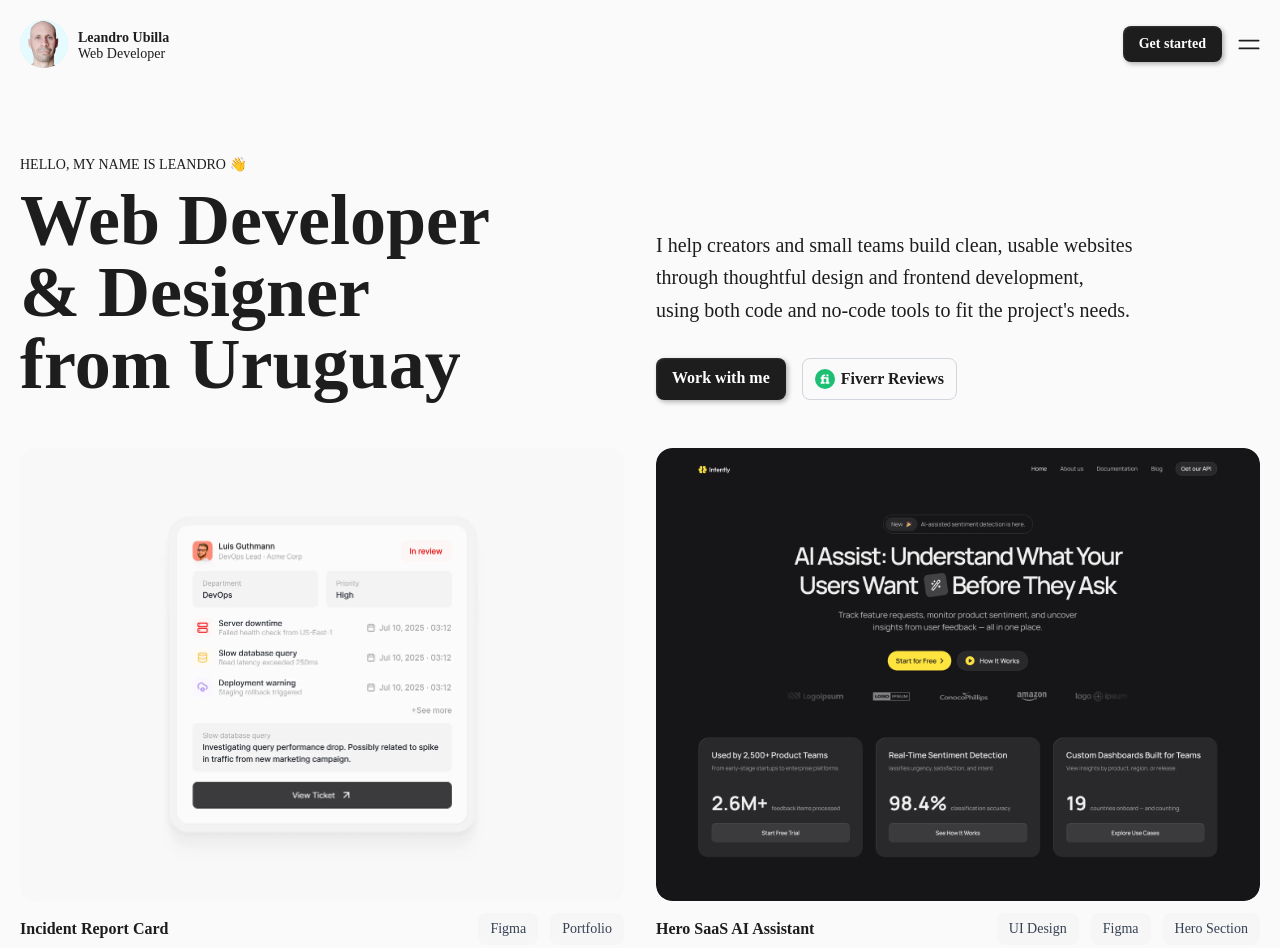
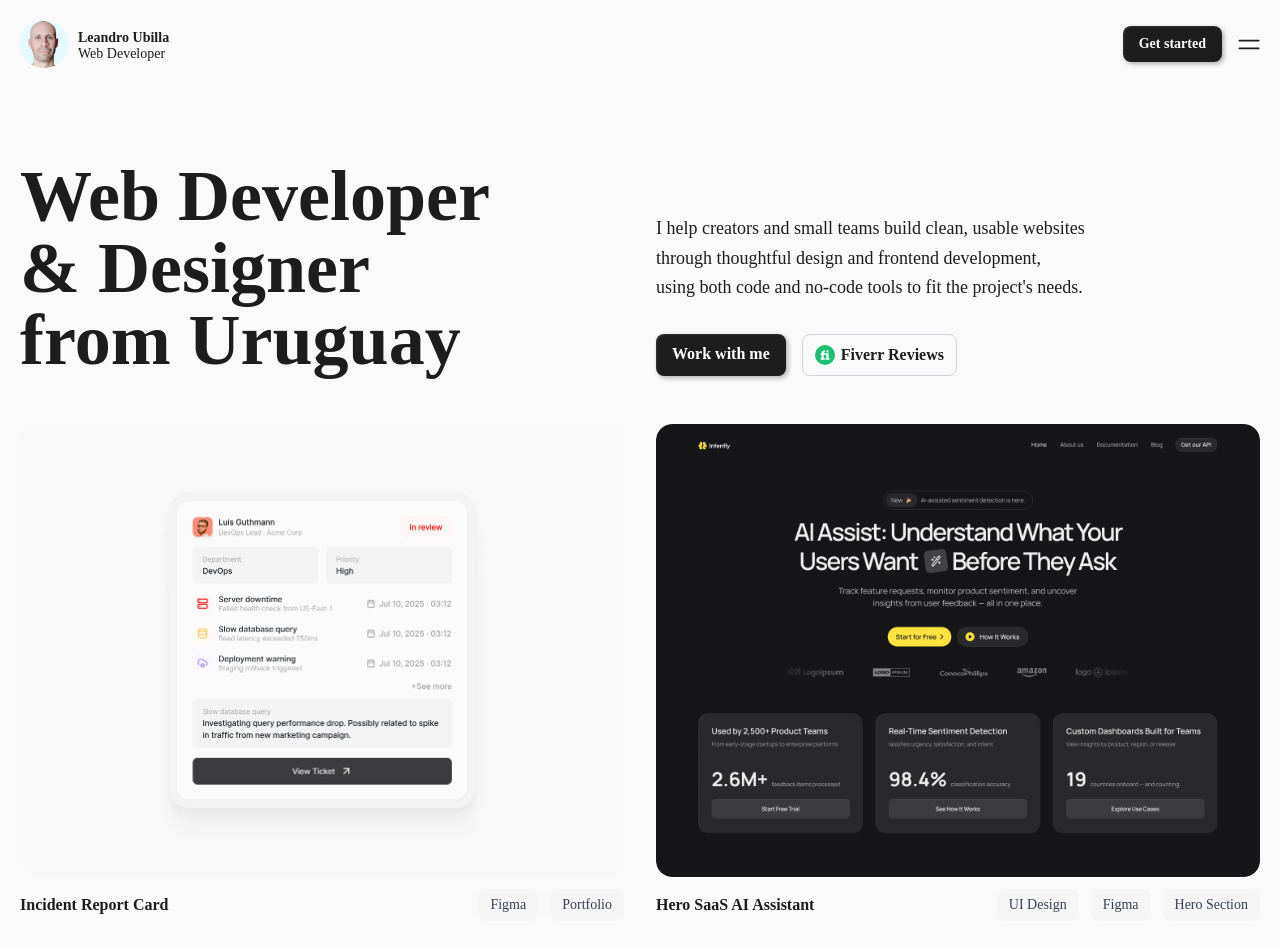
Before and after one commit to leanug/v3, an Astro site: page / in a window 1280 px wide. Shown: the top 948 px of the page. Built offline with nearby package versions, Linux system fonts and the light colour scheme; Astro itself is replaced by a stand-in of ours.

Commit message:
Update header layout

```diff
--- a/src/pages/index.astro
+++ b/src/pages/index.astro
@@ -22,13 +22,12 @@ const description = "Thoughtful Web development that helps businesses and creato
   <section class="my-8 md:mb-12 md:mt-16 px-5">
     <div class="grid gap-4 xl:gap-8 sm:grid-cols-1 xl:grid-cols-2 items-end">
       <div>
-        <span class="font-medium uppercase text-sm">Hello, my name is Leandro 👋</span>
         <h1 class="heading-hero mt-2">
           Web Developer & Designer from Uruguay
         </h1>
       </div>
       <div>
-        <p class="text-balance mb-2 lg:text-lg xl:text-xl leading-relaxed">
+        <p class="text-balance mb-2 lg:text-lg leading-relaxed">
           I help creators and small teams build clean, usable websites through thoughtful
           design and frontend development, using both code and no-code tools to fit
           the project's needs.
```
